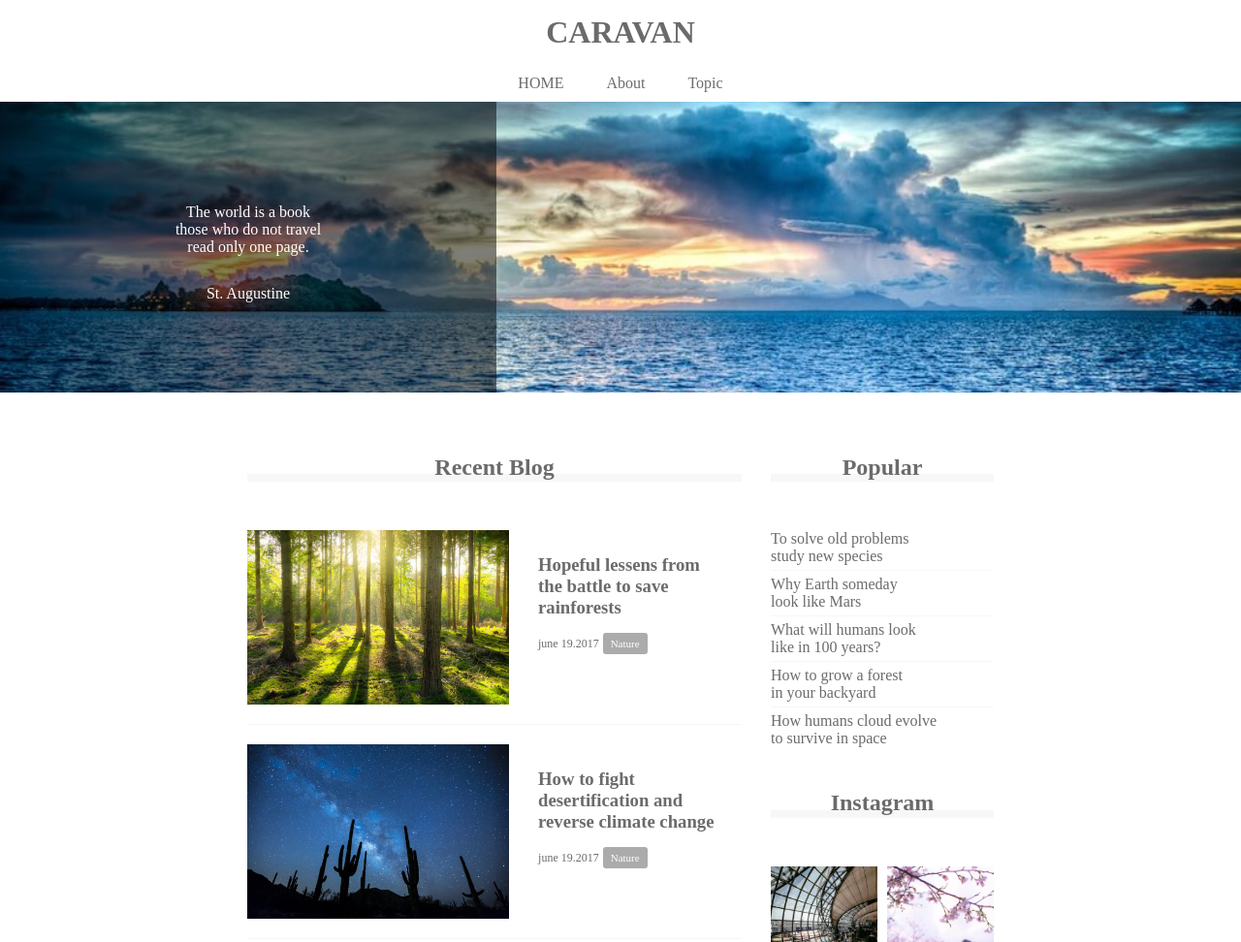
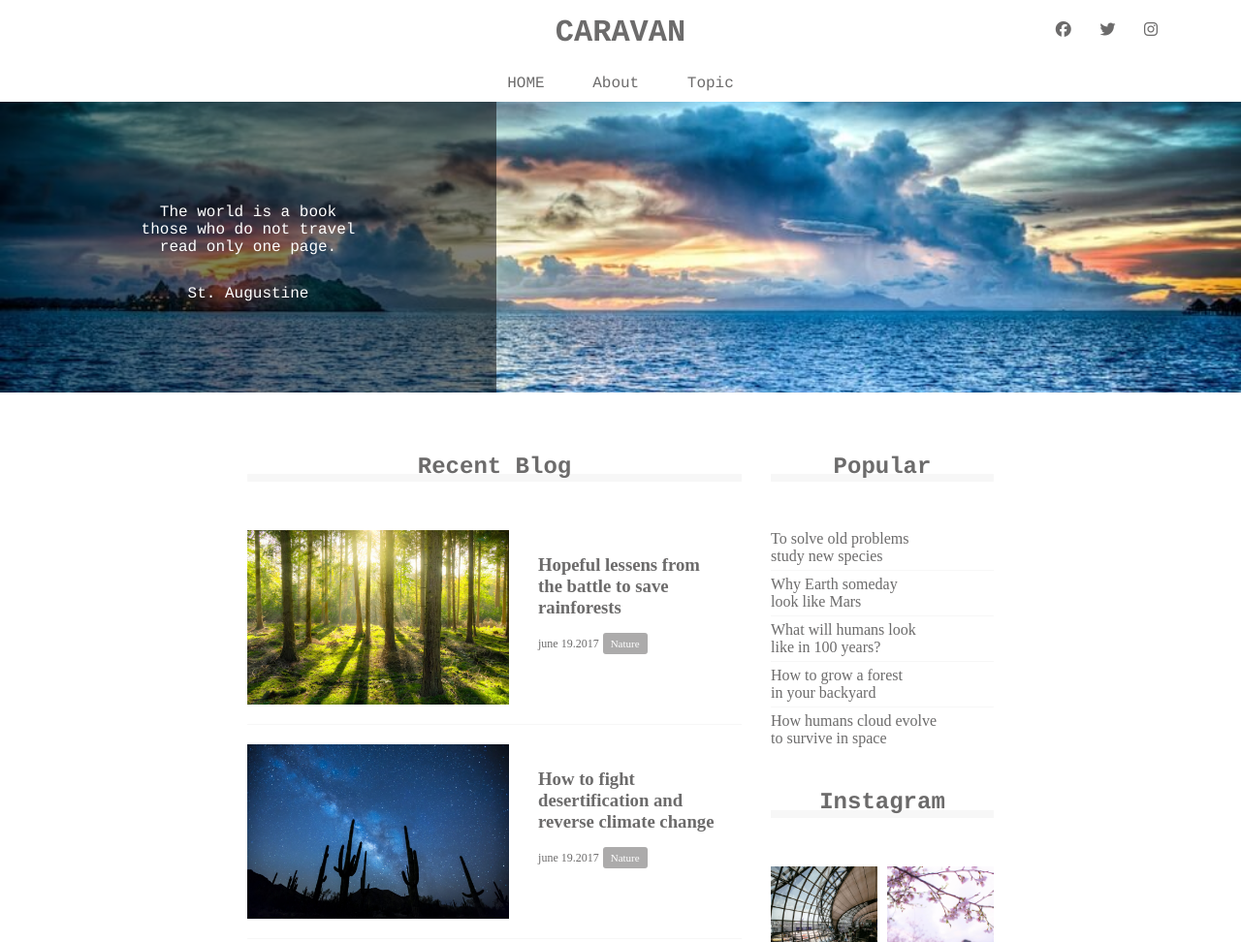
Before and after one commit to kigure/HTML-practice, a plain HTML site: page caravan/index.html in a window 1280 px wide. Shown: the top 972 px of the page at 97% size. Drawn offline with Linux system fonts and the light colour scheme.

Commit message:
[finish]caravan

```diff
--- a/caravan/index.html
+++ b/caravan/index.html
@@ -2,7 +2,7 @@
 <html lang="jp">
 <head>
   <meta charset="UTF-8">
-
+  <script src="https://kit.fontawesome.com/975ad20572.js" crossorigin="anonymous"></script>
   <link rel="stylesheet" href="style.css">
   <meta http-equiv="X-UA-Compatible" content="IE=edge">
   <meta name="viewport" content="width=device-width, initial-scale=1.0">
@@ -15,8 +15,12 @@
       <a href="index.html">
         CARAVAN
       </a>
-
     </h1>
+    <div class="social">
+      <i class="fa-brands fa-facebook"></i>
+      <i class="fa-brands fa-twitter"></i>
+      <i class="fa-brands fa-instagram"></i>
+    </div>
   </header>
 
 <nav>
@@ -183,9 +187,7 @@
     <p class="footer-text">© All rights reserved by Infratop.Inc.</p>
 
 
-
   </footer>
-
 
 </body>
 </html>
--- a/caravan/style.css
+++ b/caravan/style.css
@@ -9,16 +9,32 @@ a{
   text-decoration: none;
 }
 
+header,nav,h2,.main-visual,footer{
+  font-family: Chalkduster, "Bradley Hand", Courier, "Segoe Print", sans-serif;
+}
+
 
 header{
   width: 90%;
   padding: 15px 0;
   margin: 0 auto;
   text-align: center;
+  position: relative;
 }
 
 header.heading{font-size: 32px;}
 /* headerタグ内のheadingクラスにのみ反映される */
+
+.social{
+  position: absolute;
+  top: 22px;
+  right: 22px;
+}
+
+.social i{
+  display: inline-block;
+  margin-left: 20px;
+}
 
 .nav-list {
   text-align: center;
```
